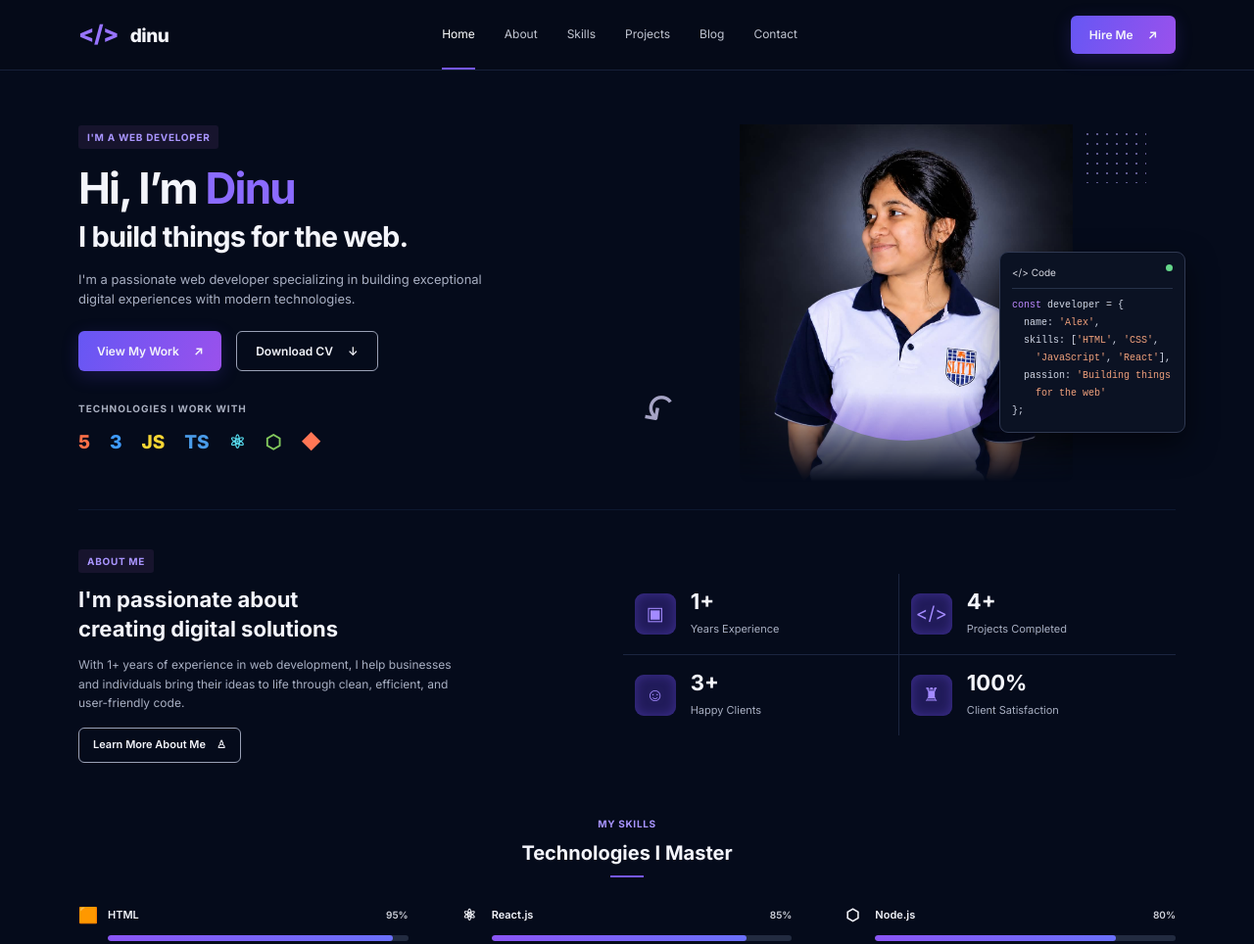
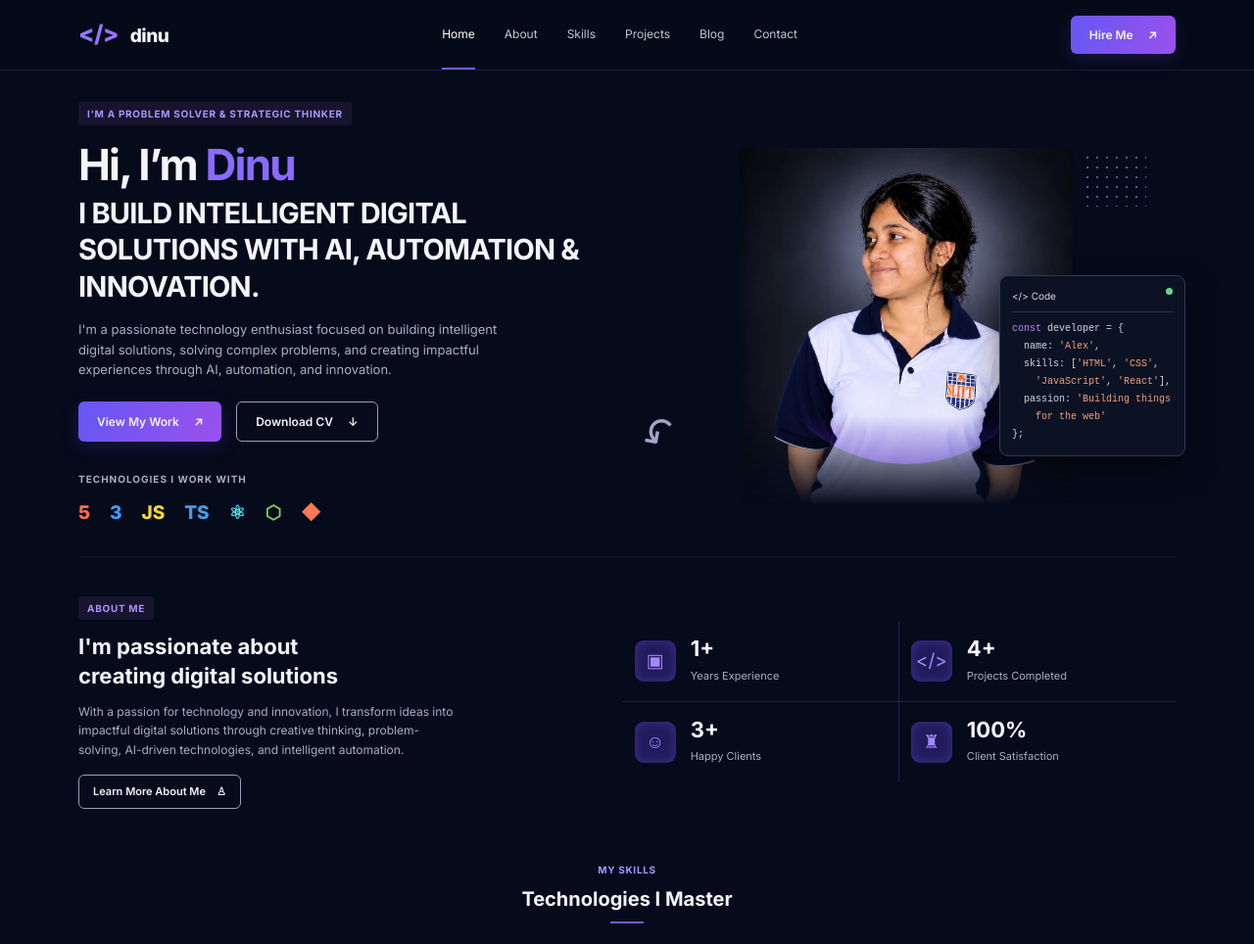
Before and after one commit to Dinu-Sathsarani-Ranasingha/portfolio, a plain HTML site: page index.html in a window 1280 px wide. Shown: the top 964 px of the page at 98% size. Drawn offline with Linux system fonts and the light colour scheme.

Commit message:
Update index.html

```diff
--- a/index.html
+++ b/index.html
@@ -26,10 +26,10 @@
   <main>
     <section class="hero section-wrap" id="home">
       <div class="hero-copy">
-        <span class="eyebrow">I'M A WEB DEVELOPER</span>
+        <span class="eyebrow"> I'M A PROBLEM SOLVER & STRATEGIC THINKER </span>
         <h1>Hi, I’m <span>Dinu</span></h1>
-        <h2>I build things for the web.</h2>
-        <p>I'm a passionate web developer specializing in building exceptional digital experiences with modern technologies.</p>
+        <h2>I BUILD INTELLIGENT DIGITAL SOLUTIONS WITH AI, AUTOMATION & INNOVATION.</h2>
+        <p>I'm a passionate technology enthusiast focused on building intelligent digital solutions, solving complex problems, and creating impactful experiences through AI, automation, and innovation.</p>
         <div class="hero-actions">
           <a class="button primary" href="#projects">View My Work <span>↗</span></a>
           <a class="button outline" href="#" download>Download CV <span>↓</span></a>
@@ -64,7 +64,7 @@
       <div class="about-copy">
         <span class="eyebrow">ABOUT ME</span>
         <h2>I'm passionate about<br>creating digital solutions</h2>
-        <p>With 1+ years of experience in web development, I help businesses and individuals bring their ideas to life through clean, efficient, and user-friendly code.</p>
+        <p> With a passion for technology and innovation, I transform ideas into impactful digital solutions through creative thinking, problem-solving, AI-driven technologies, and intelligent automation.</p>
         <a class="button outline small" href="#contact">Learn More About Me　♙</a>
       </div>
       <div class="stats">
```
